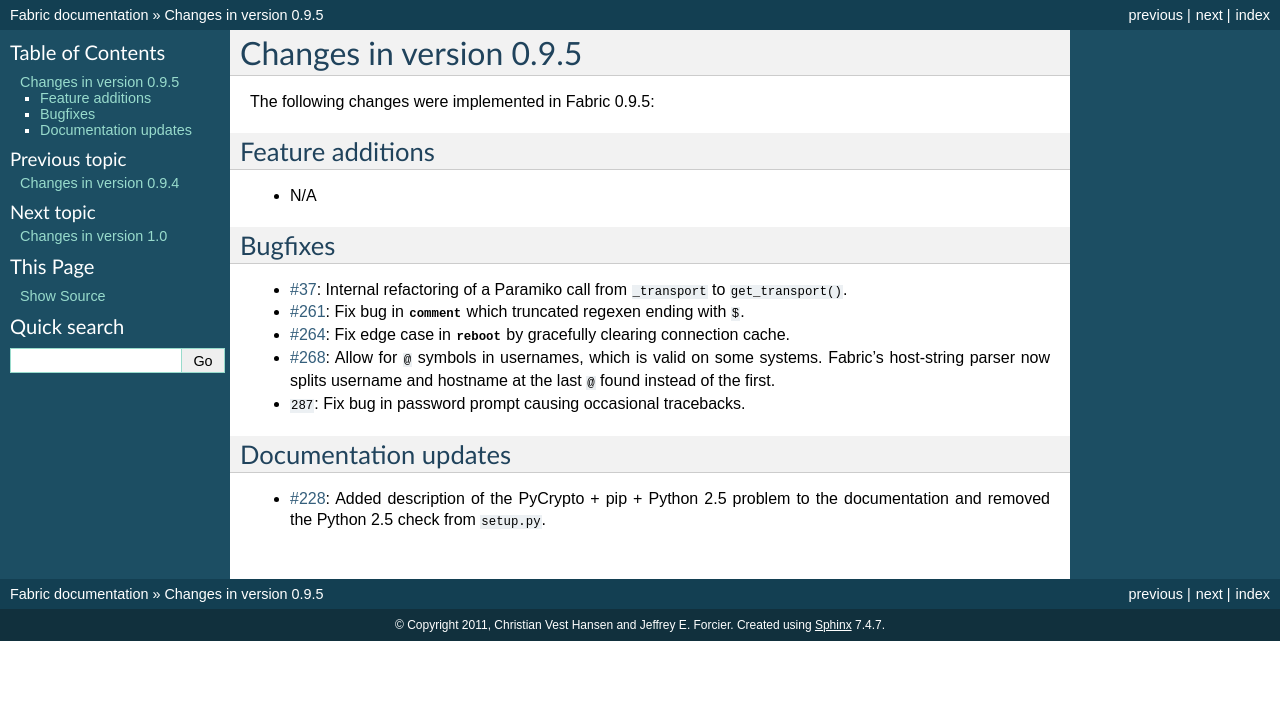
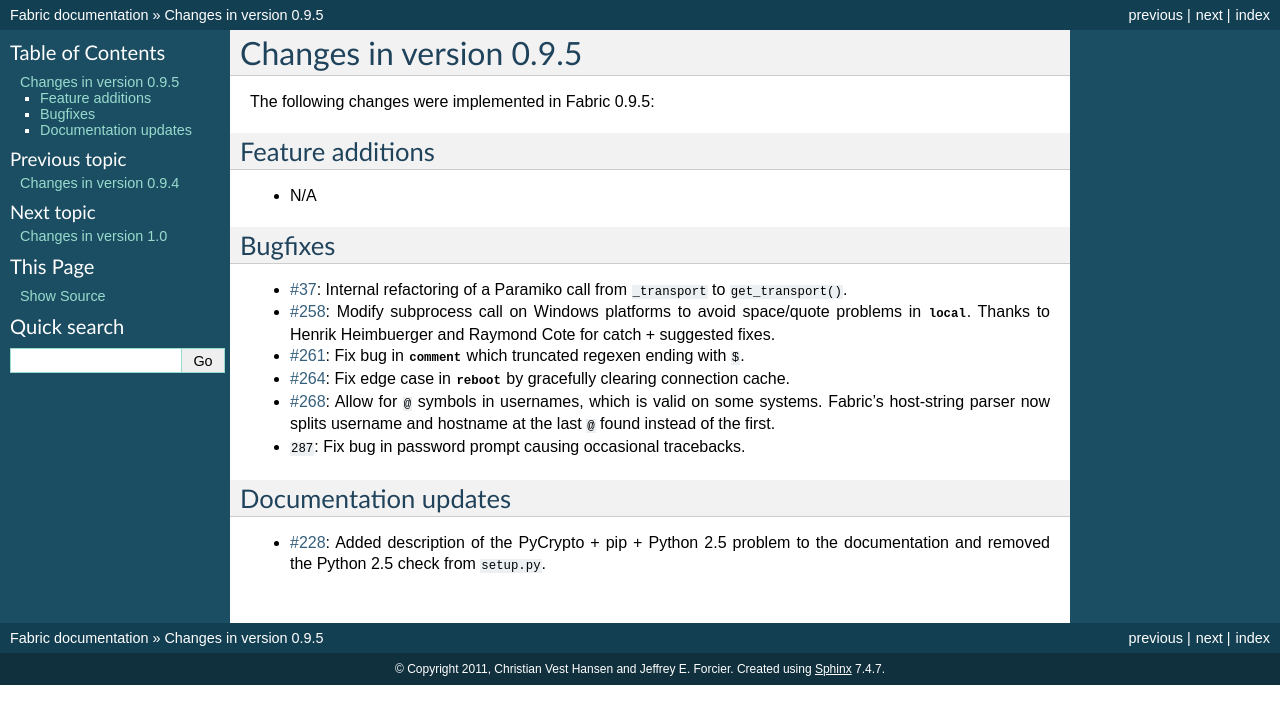
Before and after one commit to fabric/fabric, a Sphinx documentation site: the page built from docs/changes/0.9.5.rst, in a window 1280 px wide. Shown: the top 724 px of the page. Built offline with Sphinx 7.4.7, drawn with Linux system fonts in a browser that asks for light colours; cross-references to code outside the pages are shown as plain code.

Commit message:
Tweak subprocess invocation on Windows.
Fixes #258

Conflicts:

	fabric/operations.py

```diff
--- a/docs/changes/0.9.5.rst
+++ b/docs/changes/0.9.5.rst
@@ -14,6 +14,9 @@
 
 * :issue:`37`: Internal refactoring of a Paramiko call from ``_transport`` to
   ``get_transport()``.
+* :issue:`258`: Modify subprocess call on Windows platforms to avoid
+  space/quote problems in `~fabric.operations.local`. Thanks to Henrik
+  Heimbuerger and Raymond Cote for catch + suggested fixes.
 * :issue:`261`: Fix bug in `~fabric.contrib.files.comment` which truncated
   regexen ending with ``$``.
 * :issue:`264`: Fix edge case in `~fabric.operations.reboot` by gracefully
```
Also changed, not shown: 1 other file.
